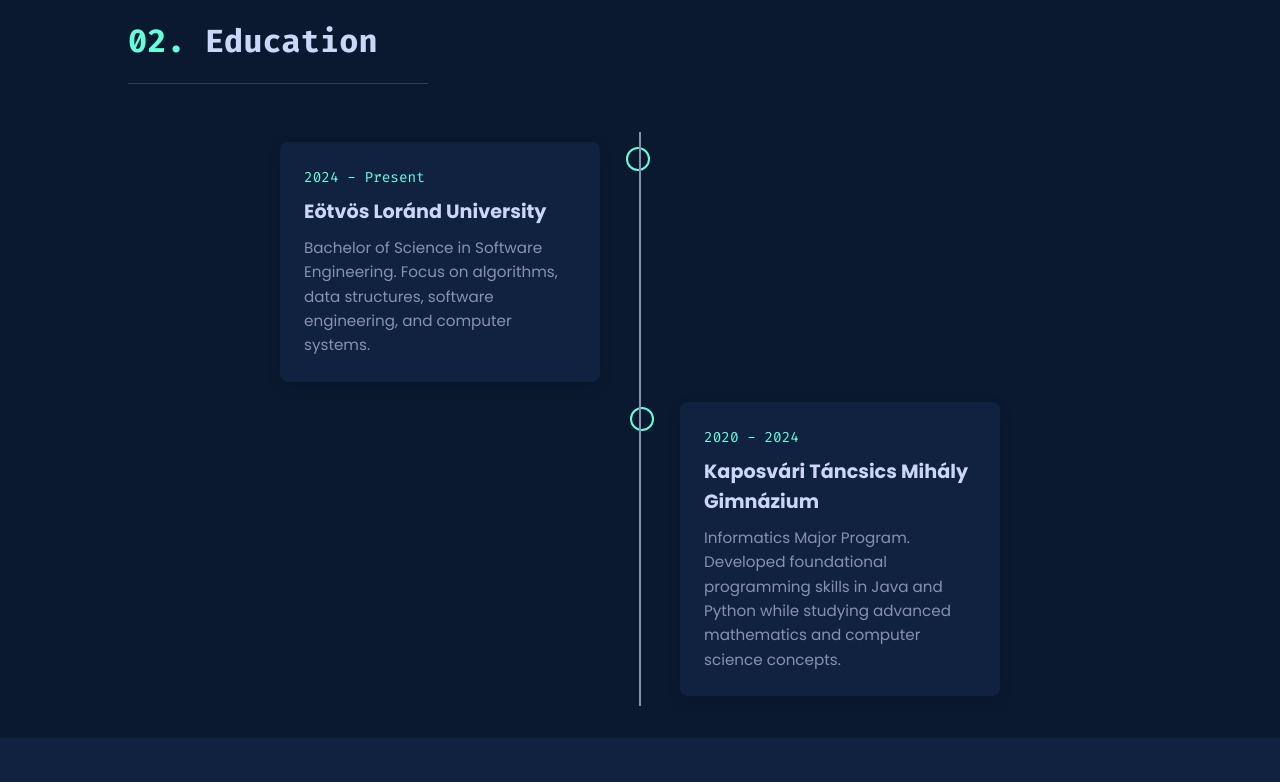
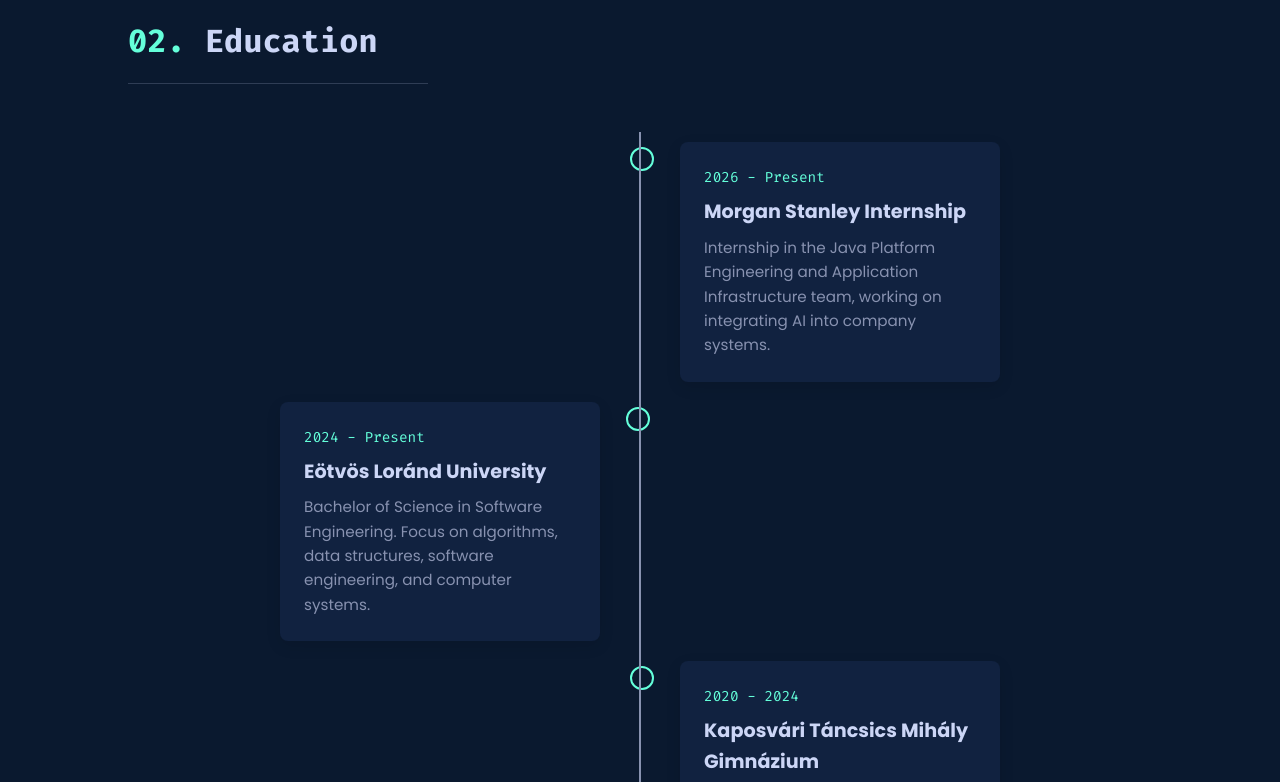
Before and after one commit to daavid-codes/daavid.dev, a plain HTML site: page index.html in a window 1280 px wide. Shown: the part 1680-2462 px from the top of the page. Drawn offline with Linux system fonts and the light colour scheme.

Commit message:
Ed Tree update

```diff
--- a/index.html
+++ b/index.html
@@ -88,6 +88,14 @@
     <section id="studies">
         <h2 class="section-title"><span>02.</span> Education</h2>
         <div class="timeline">
+            <div class="timeline-item right fade-in">
+                <div class="timeline-content">
+                    <div class="timeline-date">2026 - Present</div>
+                    <h3 class="timeline-title">Morgan Stanley Internship</h3>
+                    <p class="timeline-desc">Internship in the Java Platform Engineering and Application Infrastructure team, working on integrating AI into company systems.</p>
+                </div>
+            </div>
+
             <div class="timeline-item left fade-in">
                 <div class="timeline-content">
                     <div class="timeline-date">2024 - Present</div>
@@ -102,6 +110,7 @@
                     <p class="timeline-desc">Informatics Major Program. Developed foundational programming skills in Java and Python while studying advanced mathematics and computer science concepts.</p>
                 </div>
             </div>
+
         </div>
     </section>
 
```
